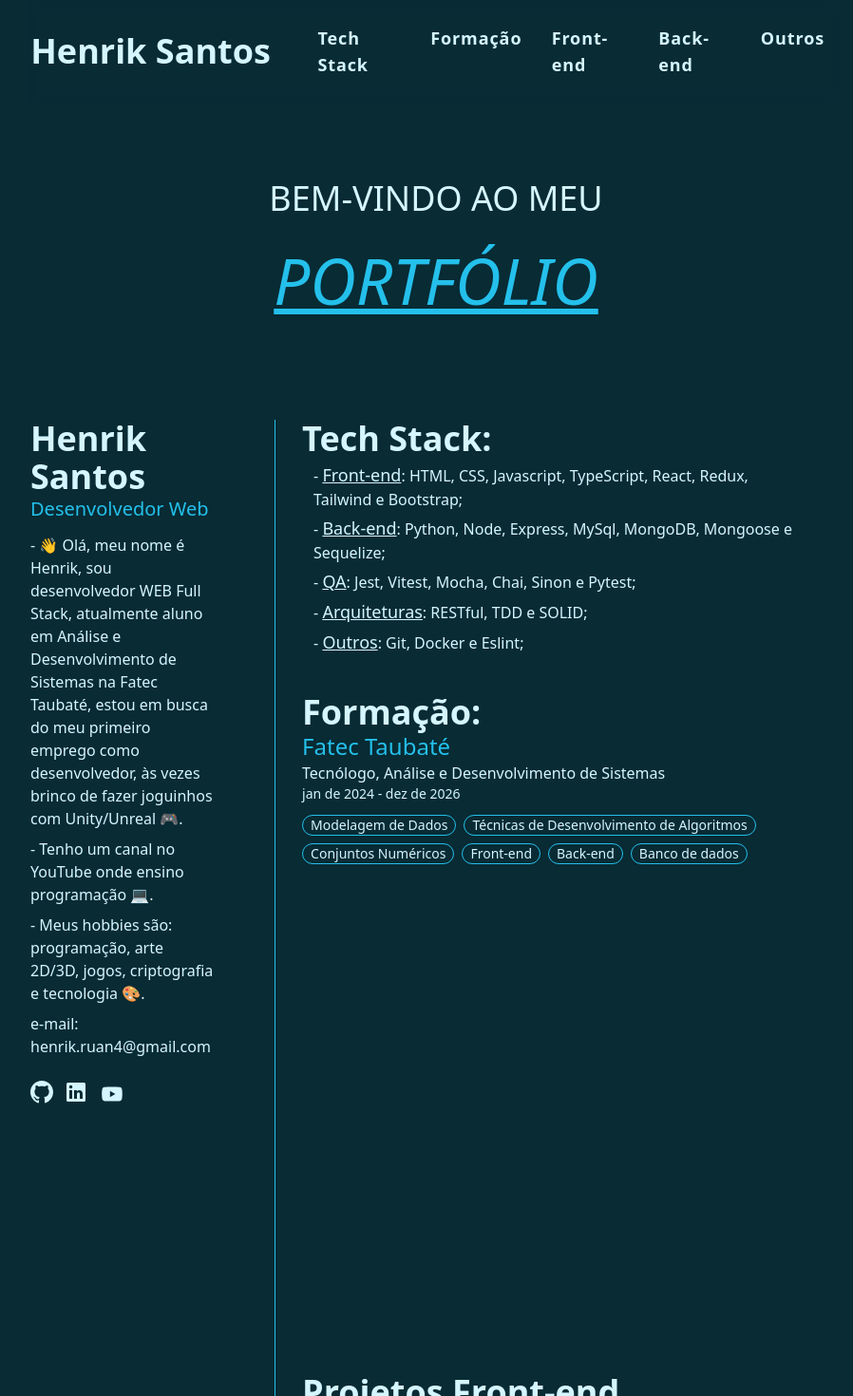
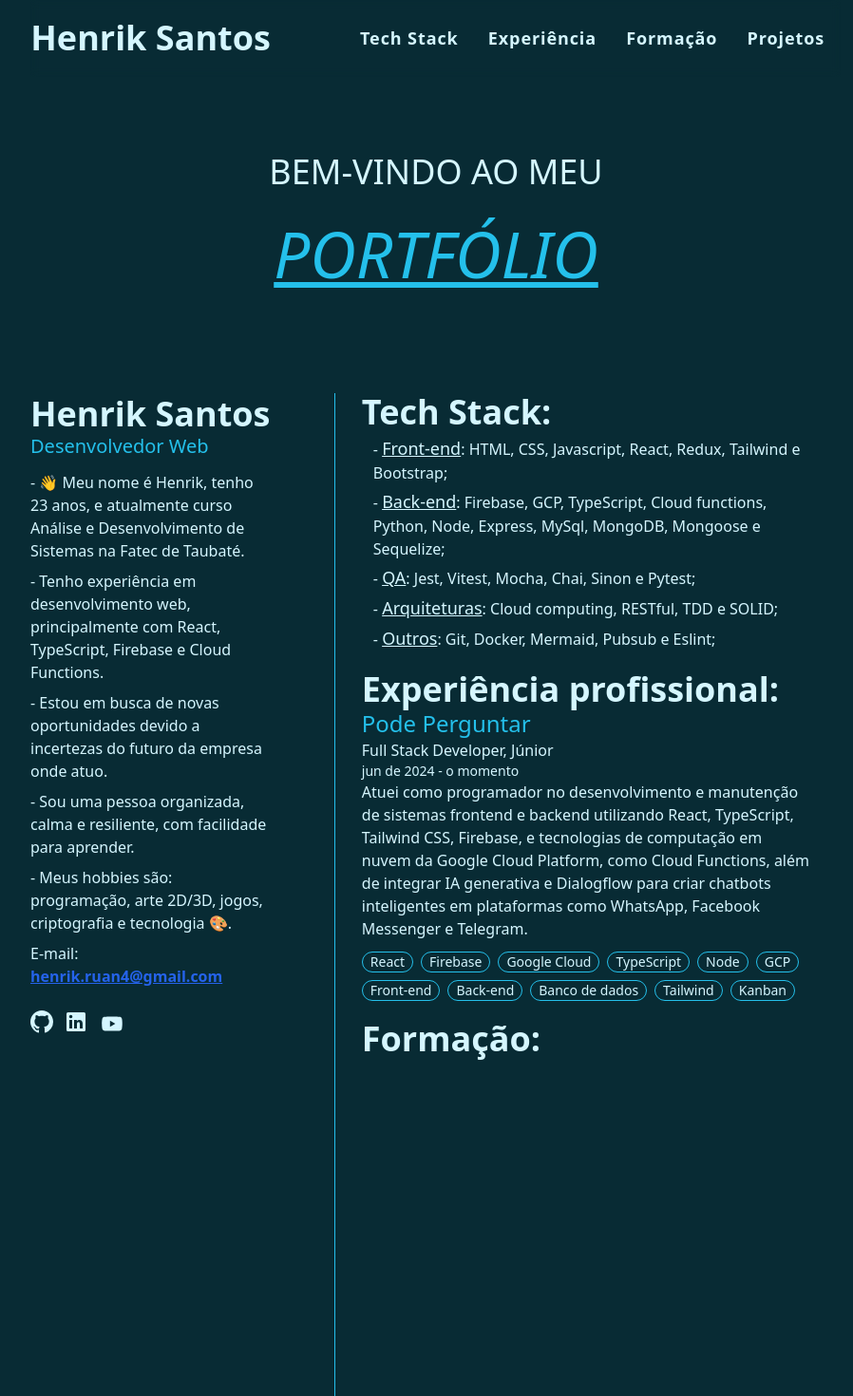
Before and after one commit to HenrikSantos/HenrikSantos.github.io, a React (Vite) app: page / in a window 1280 px wide. Shown: the top 1470 px of the page at 95% size, without its empty margins (181-1079 px from the left). Built offline with nearby package versions, Linux system fonts and the light colour scheme.

Commit message:
Update information

```diff
--- a/package.json
+++ b/package.json
@@ -1,6 +1,6 @@
 {
   "homepage": "https://henriksantos.github.io/HenrikSantos.github.io",
-  "name": "new-portfolio",
+  "name": "my-portfolio",
   "private": true,
   "version": "0.0.0",
   "type": "module",
@@ -9,7 +9,6 @@
     "build": "tsc && vite build",
     "eslint:fix": "eslint src --fix",
     "preview": "vite preview",
-    "predeploy": "npm run build",
     "deploy": "gh-pages -d dist"
   },
   "dependencies": {
--- /dev/null
+++ b/src/assets/experiencia.json
@@ -0,0 +1,25 @@
+{
+  "data": [
+    {
+      "nomeDaEmpresa": "Pode Perguntar",
+      "cargo": "Full Stack Developer",
+      "nivel": "Júnior",
+      "dataInicio": "jun de 2024",
+      "dataFim": "o momento",
+      "descricao": "Atuei como programador no desenvolvimento e manutenção de sistemas frontend e backend utilizando React, TypeScript, Tailwind CSS, Firebase, e tecnologias de computação em nuvem da Google Cloud Platform, como Cloud Functions, além de integrar IA generativa e Dialogflow para criar chatbots inteligentes em plataformas como WhatsApp, Facebook Messenger e Telegram.",
+      "competencias": [
+        "React",
+        "Firebase",
+        "Google Cloud",
+        "TypeScript",
+        "Node",
+        "GCP",
+        "Front-end",
+        "Back-end",
+        "Banco de dados",
+        "Tailwind",
+        "Kanban"
+      ]
+    }
+  ]
+}
--- a/src/assets/formacaoData.json
+++ b/src/assets/formacaoData.json
@@ -26,7 +26,7 @@
         "Node.js",
         "MongoDB",
         "Jest",
-        "React.js",
+        "React",
         "Python",
         "Express.js",
         "Linux",
--- /dev/null
+++ b/src/components/ExperienciaItem.tsx
@@ -0,0 +1,44 @@
+interface ExperienciaItemProps {
+  nomeDaEmpresa: string;
+  cargo: string;
+  nivel: string;
+  dataInicio: string;
+  dataFim?: string;
+  descricao: string;
+  competencias: string[];
+}
+
+export default function ExperienciaItem({
+  nomeDaEmpresa,
+  cargo,
+  nivel,
+  dataInicio,
+  dataFim,
+  descricao,
+  competencias,
+}: ExperienciaItemProps) {
+  return (
+    <div
+      data-aos="fade-left"
+      data-aos-anchor-placement="top-bottom"
+      data-aos-duration="1500"
+    >
+      <h1 className="emphasis text-2xl">{nomeDaEmpresa}</h1>
+      <h2>{`${cargo}${nivel ? `, ${nivel}` : ""}`}</h2>
+      <p className="text-sm font-extralight">{`${dataInicio} - ${
+        dataFim || "Presente"
+      }`}</p>
+      <p>{descricao}</p>
+      <div className="mt-3 flex flex-wrap gap-2">
+        {competencias.map((competencia) => (
+          <span
+            key={competencia}
+            className="rounded-xl border border-[var(--emphasis)] px-2 text-sm font-extralight hover:cursor-pointer hover:bg-[var(--primary)]"
+          >
+            {competencia}
+          </span>
+        ))}
+      </div>
+    </div>
+  );
+}
--- /dev/null
+++ b/src/components/Experiencias.tsx
@@ -0,0 +1,18 @@
+import ExperienciaItem from "./ExperienciaItem";
+import { data } from "../assets/experiencia.json";
+
+export default function Experiencia() {
+  return (
+    <section id="experiencia" className="my-6">
+      <h1 className="text-4xl font-bold">Experiência profissional:</h1>
+      <div className="flex flex-col space-y-5">
+        {data.map((experiencia) => (
+          <ExperienciaItem
+            key={`${experiencia.nomeDaEmpresa}-${experiencia.cargo}`}
+            {...experiencia}
+          />
+        ))}
+      </div>
+    </section>
+  );
+}
--- a/src/components/Header.tsx
+++ b/src/components/Header.tsx
@@ -1,9 +1,46 @@
+const Header = function () {
+  const scrollToSection = (event: React.MouseEvent<HTMLAnchorElement>) => {
+    event.preventDefault();
+    const targetId = event.currentTarget.getAttribute("href")?.substring(1);
+    const targetElement = document.getElementById(targetId || "");
 
-const Header = function () {
+    if (targetElement) {
+      const offset = window.innerHeight / 3 - targetElement.offsetHeight / 3;
+      window.scrollTo({
+        top: targetElement.offsetTop - offset,
+        behavior: "smooth",
+      });
+    }
+  };
+
+  const Navbar = () => {
+    return (
+      <nav
+        className="
+          mt-0 flex min-h-full w-8/12 flex-row justify-end gap-5 px-3 text-lg font-normal
+        "
+      >
+        {[
+          { href: "#stack", label: "Tech Stack" },
+          { href: "#experiencia", label: "Experiência" },
+          { href: "#formacao", label: "Formação" },
+          { href: "#frontend", label: "Projetos" },
+        ].map((item) => (
+          <a
+            key={item.href}
+            href={item.href}
+            onClick={scrollToSection}
+            className="my-[0.30rem] rounded p-[0.35rem] font-semibold tracking-wider hover:bg-[#383838]/50"
+          >
+            {item.label}
+          </a>
+        ))}
+      </nav>
+    );
+  };
 
   return (
-    <header className="top-0 z-10 hidden md:sticky md:mx-auto md:flex md:w-8/12 md:items-center md:justify-between md:px-0 md:py-4 md:align-middle md:backdrop-blur-sm"
-    >
+    <header className="top-0 z-10 hidden md:sticky md:mx-auto md:flex md:w-8/12 md:items-center md:justify-between md:px-0 md:py-4 md:align-middle md:backdrop-blur-sm">
       <div className="flex justify-between">
         <a
           href="#inicio"
@@ -12,31 +49,10 @@ const Header = function () {
 						text-4xl font-bold
 					"
         >
-					Henrik Santos
+          Henrik Santos
         </a>
       </div>
-      <nav
-        className={`
-					mt-0
-					flex min-h-full w-8/12 flex-row justify-end gap-5 px-3 text-lg font-normal
-				`}
-      >
-        <a className="my-[0.30rem] rounded p-[0.35rem] font-semibold tracking-wider hover:bg-[#383838]/50" href="#stack">
-					Tech Stack
-        </a>
-        <a className="my-[0.30rem] rounded p-[0.35rem] font-semibold tracking-wider hover:bg-[#383838]/50" href="#formacao">
-					Formação
-        </a>
-        <a className="my-[0.30rem] rounded p-[0.35rem] font-semibold tracking-wider hover:bg-[#383838]/50" href="#frontend">
-					Front-end
-        </a>
-        <a className="my-[0.30rem] rounded p-[0.35rem] font-semibold tracking-wider hover:bg-[#383838]/50" href="#backend">
-					Back-end
-        </a>
-        <a className="my-[0.30rem] rounded p-[0.35rem] font-semibold tracking-wider hover:bg-[#383838]/50" href="#outros">
-					Outros
-        </a>
-      </nav>
+      <Navbar />
     </header>
   );
 };
--- a/src/components/Main.tsx
+++ b/src/components/Main.tsx
@@ -1,17 +1,19 @@
+import Inicio from "./Inicio";
+import Sobre from "./Sobre";
+import Stack from "./Stack";
+import Projetos from "./Projetos";
+import Fomacao from "./Fomacao";
+import Experiencias from "./Experiencias";
 
-import Inicio from "./Inicio";
-import Sobre from "./Sobre.tsx";
-import Stack from "./Stack.tsx";
-import Projetos from "./Projetos.tsx";
-import Fomacao from "./Fomacao.tsx";
 export default function Main() {
   return (
     <main>
       <Inicio />
-      <div className='mx-auto md:flex md:items-start md:gap-16 lg:w-8/12'>
+      <div className="mx-auto md:flex md:items-start md:gap-16 lg:w-8/12">
         <Sobre />
-        <div className='flex w-full flex-col space-y-10 border-[var(--emphasis)] px-7 pb-6 md:border-l'>
+        <div className="flex w-full flex-col space-y-5 border-[var(--emphasis)] px-7 pb-6 md:border-l">
           <Stack />
+          <Experiencias />
           <Fomacao />
           <Projetos />
         </div>
--- a/src/components/Sobre.tsx
+++ b/src/components/Sobre.tsx
@@ -1,53 +1,102 @@
-
 export default function Sobre() {
   return (
     <aside
-      id='sobre'
-      className='
+      id="sobre"
+      className="
 				primary top-[26rem] mx-auto my-5 flex flex-col
-				justify-center md:sticky md:m-0 lg:w-4/12'
+				justify-center md:sticky md:m-0 lg:w-6/12"
       data-aos="flip-up"
     >
-      <div className='mx-8 flex flex-col md:mx-0'>
-        <h1 className='text-4xl font-bold'>Henrik Santos</h1>
-        <h2 className='text-xl font-light'>
-          <span className='emphasis'>Desenvolvedor Web</span>
+      <div className="mx-8 flex flex-col md:mx-0">
+        <h1 className="text-4xl font-bold">Henrik Santos</h1>
+        <h2 className="text-xl font-light">
+          <span className="emphasis">Desenvolvedor Web</span>
         </h2>
-        <div className='my-3 space-y-2 font-thin'>
+        <div className="my-3 space-y-2 font-thin">
           <p>
-          - 👋 Olá, meu nome é Henrik, sou desenvolvedor WEB Full Stack, atualmente aluno em Análise e Desenvolvimento de Sistemas na Fatec Taubaté, estou em busca do meu primeiro emprego como desenvolvedor, às vezes brinco de fazer joguinhos com Unity/Unreal 🎮.
+            - 👋 Meu nome é Henrik, tenho 23 anos, e atualmente curso Análise e
+            Desenvolvimento de Sistemas na Fatec de Taubaté.
           </p>
           <p>
-						- Tenho um canal no YouTube onde ensino programação 💻.
+            - Tenho experiência em desenvolvimento web, principalmente com
+            React, TypeScript, Firebase e Cloud Functions.
           </p>
           <p>
-						- Meus hobbies são: programação, arte 2D/3D, jogos, criptografia e tecnologia 🎨.
+            - Estou em busca de novas oportunidades devido a incertezas do
+            futuro da empresa onde atuo.
           </p>
-          <p>e-mail: henrik.ruan4@gmail.com</p>
+          <p>
+            - Sou uma pessoa organizada, calma e resiliente, com facilidade para
+            aprender.
+          </p>
+          <p>
+            - Meus hobbies são: programação, arte 2D/3D, jogos, criptografia e
+            tecnologia 🎨.
+          </p>
+          <p>
+            E-mail:{" "}
+            <a
+              href="mailto:henrik.ruan4@gmail.com?subject=Olá, Henrik!&body=Gostaria de conversar sobre [insira o assunto aqui]."
+              className="underline font-semibold text-blue-600 hover:text-blue-800"
+            >
+              henrik.ruan4@gmail.com
+            </a>
+          </p>
         </div>
-        <ul className='mt-3 flex items-stretch'>
+        <ul className="mt-3 flex items-stretch">
           <li className="mr-3 text-xs">
-            <a href="https://github.com/HenrikSantos" target="_blank" rel="noreferrer">
-              <svg xmlns="http://www.w3.org/2000/svg" viewBox="0 0 16 16" fill="#d5f6ff" className="size-6" aria-hidden="true">
+            <a
+              href="https://github.com/HenrikSantos"
+              target="_blank"
+              rel="noreferrer"
+            >
+              <svg
+                xmlns="http://www.w3.org/2000/svg"
+                viewBox="0 0 16 16"
+                fill="#d5f6ff"
+                className="size-6"
+                aria-hidden="true"
+              >
                 <path d="M8 0C3.58 0 0 3.58 0 8c0 3.54 2.29 6.53 5.47 7.59.4.07.55-.17.55-.38 0-.19-.01-.82-.01-1.49-2.01.37-2.53-.49-2.69-.94-.09-.23-.48-.94-.82-1.13-.28-.15-.68-.52-.01-.53.63-.01 1.08.58 1.23.82.72 1.21 1.87.87 2.33.66.07-.52.28-.87.51-1.07-1.78-.2-3.64-.89-3.64-3.95 0-.87.31-1.59.82-2.15-.08-.2-.36-1.02.08-2.12 0 0 .67-.21 2.2.82.64-.18 1.32-.27 2-.27.68 0 1.36.09 2 .27 1.53-1.04 2.2-.82 2.2-.82.44 1.1.16 1.92.08 2.12.51.56.82 1.27.82 2.15 0 3.07-1.87 3.75-3.65 3.95.29.25.54.73.54 1.48 0 1.07-.01 1.93-.01 2.2 0 .21.15.46.55.38A8.013 8.013 0 0016 8c0-4.42-3.58-8-8-8z" />
               </svg>
-              <span className='sr-only'></span>
+              <span className="sr-only"></span>
             </a>
           </li>
           <li className="mr-3 text-xs">
-            <a href="https://www.linkedin.com/in/henrik-santos-dev/" target="_blank" rel="noreferrer">
-              <svg xmlns="http://www.w3.org/2000/svg" viewBox="0 0 24 24" fill="#d5f6ff" className="size-6" aria-hidden="true">
+            <a
+              href="https://www.linkedin.com/in/henrik-santos-dev/"
+              target="_blank"
+              rel="noreferrer"
+            >
+              <svg
+                xmlns="http://www.w3.org/2000/svg"
+                viewBox="0 0 24 24"
+                fill="#d5f6ff"
+                className="size-6"
+                aria-hidden="true"
+              >
                 <path d="M20.5 2h-17A1.5 1.5 0 002 3.5v17A1.5 1.5 0 003.5 22h17a1.5 1.5 0 001.5-1.5v-17A1.5 1.5 0 0020.5 2zM8 19H5v-9h3zM6.5 8.25A1.75 1.75 0 118.3 6.5a1.78 1.78 0 01-1.8 1.75zM19 19h-3v-4.74c0-1.42-.6-1.93-1.38-1.93A1.74 1.74 0 0013 14.19a.66.66 0 000 .14V19h-3v-9h2.9v1.3a3.11 3.11 0 012.7-1.4c1.55 0 3.36.86 3.36 3.66z" />
               </svg>
-              <span className='sr-only'></span>
+              <span className="sr-only"></span>
             </a>
           </li>
           <li className="mr-3 text-xs">
-            <a href="https://www.youtube.com/@gimmicodando730" target="_blank" rel="noreferrer">
-              <svg xmlns="http://www.w3.org/2000/svg" height="800" width="1200" fill="#d5f6ff" className="size-7" viewBox="-35.20005 -41.33325 305.0671 247.9995">
-                <path d="M93.333 117.559V47.775l61.334 34.893zm136.43-91.742c-2.699-10.162-10.651-18.165-20.747-20.881C190.716 0 117.333 0 117.333 0S43.951 0 25.651 4.936C15.555 7.652 7.603 15.655 4.904 25.817 0 44.236 0 82.667 0 82.667s0 38.429 4.904 56.849c2.699 10.163 10.65 18.165 20.747 20.883 18.3 4.934 91.682 4.934 91.682 4.934s73.383 0 91.683-4.934c10.096-2.718 18.048-10.72 20.747-20.883 4.904-18.42 4.904-56.85 4.904-56.85s0-38.43-4.904-56.849"/>
+            <a
+              href="https://www.youtube.com/@gimmicodando730"
+              target="_blank"
+              rel="noreferrer"
+            >
+              <svg
+                xmlns="http://www.w3.org/2000/svg"
+                height="800"
+                width="1200"
+                fill="#d5f6ff"
+                className="size-7"
+                viewBox="-35.20005 -41.33325 305.0671 247.9995"
+              >
+                <path d="M93.333 117.559V47.775l61.334 34.893zm136.43-91.742c-2.699-10.162-10.651-18.165-20.747-20.881C190.716 0 117.333 0 117.333 0S43.951 0 25.651 4.936C15.555 7.652 7.603 15.655 4.904 25.817 0 44.236 0 82.667 0 82.667s0 38.429 4.904 56.849c2.699 10.163 10.65 18.165 20.747 20.883 18.3 4.934 91.682 4.934 91.682 4.934s73.383 0 91.683-4.934c10.096-2.718 18.048-10.72 20.747-20.883 4.904-18.42 4.904-56.85 4.904-56.85s0-38.43-4.904-56.849" />
               </svg>
-              <span className='sr-only'></span>
+              <span className="sr-only"></span>
             </a>
           </li>
         </ul>
--- a/src/components/Stack.tsx
+++ b/src/components/Stack.tsx
@@ -1,23 +1,30 @@
-
 export default function Stack() {
   return (
-    <section id='stack' className='flex flex-col justify-center'>
-      <h1 className='mb-1'><span className='text-4xl font-semibold'>Tech Stack:</span></h1>
-      <ul className='mx-3 flex flex-col space-y-1 font-thin'>
+    <section id="stack" className="flex flex-col justify-center">
+      <h1 className="mb-1">
+        <span className="text-4xl font-semibold">Tech Stack:</span>
+      </h1>
+      <ul className="mx-3 flex flex-col space-y-1 font-thin">
         <li>
-					- <span className='text-lg underline'>Front-end</span>: HTML, CSS, Javascript, TypeScript, React, Redux, Tailwind e Bootstrap;
+          - <span className="text-lg underline">Front-end</span>: HTML, CSS,
+          Javascript, React, Redux, Tailwind e Bootstrap;
         </li>
         <li>
-					- <span className='text-lg underline'>Back-end</span>: Python, Node, Express, MySql, MongoDB, Mongoose e Sequelize;
+          - <span className="text-lg underline">Back-end</span>: Firebase, GCP,
+          TypeScript, Cloud functions, Python, Node, Express, MySql, MongoDB,
+          Mongoose e Sequelize;
         </li>
         <li>
-					- <span className='text-lg underline'>QA</span>: Jest, Vitest, Mocha, Chai, Sinon e Pytest;
+          - <span className="text-lg underline">QA</span>: Jest, Vitest, Mocha,
+          Chai, Sinon e Pytest;
         </li>
         <li>
-					- <span className='text-lg underline'>Arquiteturas</span>:  RESTful, TDD e SOLID;
+          - <span className="text-lg underline">Arquiteturas</span>: Cloud
+          computing, RESTful, TDD e SOLID;
         </li>
         <li>
-					- <span className='text-lg underline'>Outros</span>: Git, Docker e Eslint;
+          - <span className="text-lg underline">Outros</span>: Git, Docker,
+          Mermaid, Pubsub e Eslint;
         </li>
       </ul>
     </section>
```
Also changed, not shown: .eslintrc.json, 6 other files (tests, documents, lock files or other folders).
